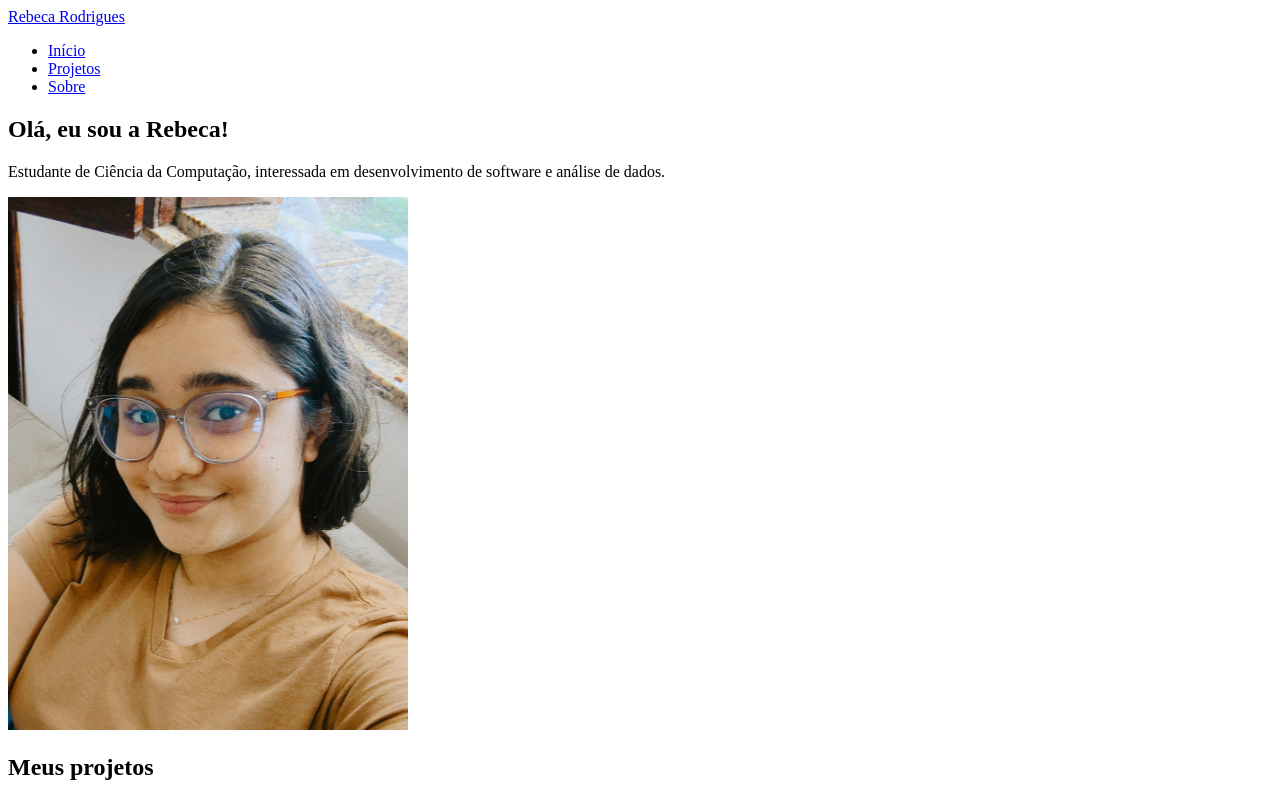
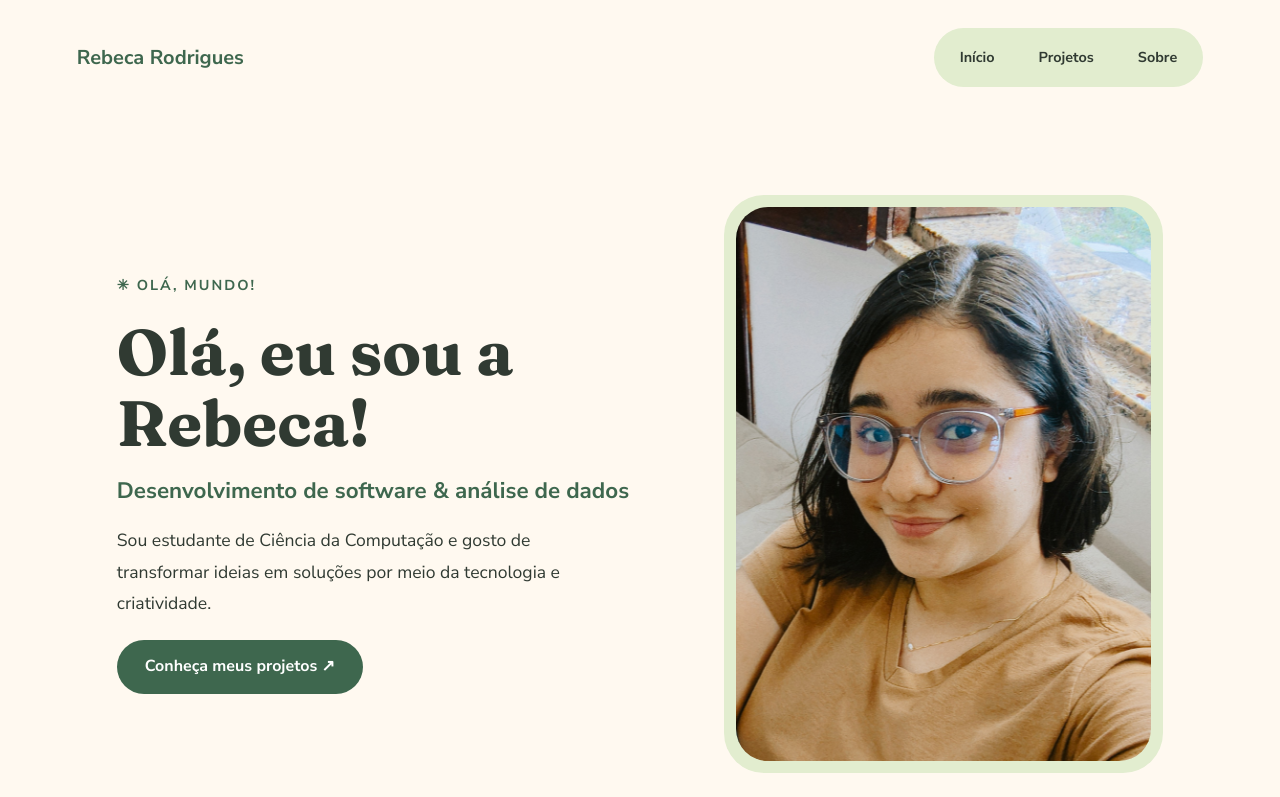
Before and after one commit to rrodriguess20/portfolio, a plain HTML site: page index.html in a window 1280 px wide. Shown: the top 797 px of the page. Drawn offline with Linux system fonts and the light colour scheme.

Commit message:
Atualização CSS e array de projetos

```diff
--- a/css/style.css
+++ b/css/style.css
@@ -0,0 +1,244 @@
+
+/* Importação das fontes */
+@import url('https://fonts.googleapis.com/css2?family=Fraunces:wght@400;500;600;700&family=Nunito+Sans:wght@400;500;600;700&display=swap');
+
+/* Identidade visual */
+:root {
+  --color-background: #FFF9F0;
+  --color-surface: #E2EDCF;
+  --color-matcha: #A3BC8C;
+  --color-primary: #3E674E;
+  --color-text: #303A32;
+
+  --font-title: 'Fraunces', Georgia, serif;
+  --font-body: 'Nunito Sans', sans-serif;
+}
+
+/* Reset básico */
+* {
+  margin: 0;
+  padding: 0;
+  box-sizing: border-box;
+}
+
+html {
+  scroll-behavior: smooth;
+}
+
+body {
+  background-color: var(--color-background);
+  color: var(--color-text);
+  font-family: var(--font-body);
+  line-height: 1.6;
+}
+
+h1, h2, h3 {
+  font-family: var(--font-title);
+  line-height: 1.2;
+}
+
+a {
+  color: inherit;
+  text-decoration: none;
+}
+
+img {
+  max-width: 100%;
+  height: auto;
+}
+
+
+/* Cabeçalho */
+header {
+  width: 100%;
+  padding: 28px 6%;
+}
+
+nav {
+  max-width: 1200px;
+  margin: 0 auto;
+
+  display: flex;
+  justify-content: space-between;
+  align-items: center;
+  gap: 24px;
+}
+
+nav > a {
+  color: var(--color-primary);
+  font-weight: 800;
+  font-size: 1.25rem;
+}
+
+nav ul {
+  display: flex;
+  align-items: center;
+  gap: 8px;
+
+  list-style: none;
+  padding: 8px;
+
+  background-color: var(--color-surface);
+  border-radius: 50px;
+}
+
+nav ul a {
+  display: inline-block;
+  padding: 10px 18px;
+  border-radius: 50px;
+
+  font-size: 0.9rem;
+  font-weight: 700;
+
+  transition: background-color 0.2s ease;
+}
+
+nav ul a:hover,
+nav ul a:focus-visible {
+  background-color: var(--color-matcha);
+}
+
+@media (max-width: 650px) {
+  nav {
+    flex-direction: column;
+    gap: 16px;
+  }
+
+  nav ul {
+    flex-wrap: wrap;
+    justify-content: center;
+  }
+}
+
+
+/* Hero Section */
+
+.hero {
+  max-width: 1200px;
+  margin: 0 auto;
+  padding: 80px 6%;
+
+  display: grid;
+  grid-template-columns: 1.2fr 1fr;
+  align-items: center;
+  gap: 80px;
+}
+
+.hero-content {
+  display: flex;
+  flex-direction: column;
+  align-items: flex-start;
+  gap: 20px;
+}
+
+.hero-greeting {
+  color: var(--color-primary);
+  font-weight: 800;
+  font-size: 0.9rem;
+  letter-spacing: 2px;
+}
+
+.hero h1 {
+  font-size: clamp(2.5rem, 5vw, 4.5rem);
+  line-height: 1.1;
+}
+
+.hero h2 {
+  color: var(--color-primary);
+  font-family: var(--font-body);
+  font-size: 1.4rem;
+  font-weight: 700;
+}
+
+.hero p {
+  max-width: 500px;
+  font-size: 1.1rem;
+  line-height: 1.8;
+}
+
+.hero-button {
+  display: inline-block;
+  padding: 14px 28px;
+
+  background-color: var(--color-primary);
+  color: white;
+
+  border-radius: 50px;
+  font-weight: 700;
+
+  transition: background-color 0.2s ease,
+              transform 0.2s ease;
+}
+
+.hero-button:hover {
+  background-color: #294D36;
+  transform: translateY(-3px);
+}
+
+.hero-image {
+  background-color: var(--color-surface);
+  border-radius: 40px;
+  padding: 12px;
+}
+
+.hero-image img {
+  display: block;
+  width: 100%;
+  aspect-ratio: 3 / 4;
+  object-fit: cover;
+  object-position: center 35%;
+  border-radius: 32px;
+}
+
+/* Responsividade da Hero */
+
+@media (max-width: 768px) {
+  .hero {
+    grid-template-columns: 1fr;
+    padding: 40px 6%;
+    gap: 40px;
+  }
+
+  .hero-content {
+    align-items: center;
+    text-align: center;
+  }
+
+  .hero h1 {
+    font-size: 2.5rem;
+  }
+
+  .hero h2 {
+    font-size: 1.2rem;
+  }
+
+  .hero p {
+    font-size: 1rem;
+  }
+
+  .hero-image {
+    width: 100%;
+    max-width: 350px;
+    margin: 0 auto;
+  }
+}
+
+.container {
+  width: 100%;
+  max-width: 1200px;
+  margin-inline: auto;
+  padding-inline: 6%;
+}
+
+#projetos,
+#sobre {
+  padding-top: 80px;
+  padding-bottom: 80px;
+}
+
+#projetos h2,
+#sobre h2 {
+  color: var(--color-primary);
+  font-size: clamp(2rem, 4vw, 3rem);
+  margin-bottom: 32px;
+}
--- a/index.html
+++ b/index.html
@@ -24,27 +24,48 @@
   </header>
 
   <main>
-    <section id="inicio">
+
+<section id="inicio" class="hero">
+  <div class="hero-content">
+
+    <span class="hero-greeting">
+      ✳ OLÁ, MUNDO!
+    </span>
+
     <h1>Olá, eu sou a Rebeca!</h1>
 
+    <h2>
+      Desenvolvimento de software &
+      análise de dados
+    </h2>
+
     <p>
-        Estudante de Ciência da Computação,
-        interessada em desenvolvimento de software
-        e análise de dados.
+      Sou estudante de Ciência da Computação
+      e gosto de transformar ideias em soluções
+      por meio da tecnologia e criatividade.
     </p>
 
+    <a href="#projetos" class="hero-button">
+      Conheça meus projetos ↗
+    </a>
+
+  </div>
+
+  <div class="hero-image">
     <img
       src="assets/images/portrait.jpeg"
       alt="Retrato de Rebeca Rodrigues sorrindo"
-        width="400"
+      width="480"
+      height="620"
     >
+  </div>
 </section>
 
-    <section id="projetos">
+      <section id="projetos" class="container">
         <h2>Meus projetos</h2>
       </section>
 
-    <section id="sobre">
+      <section id="sobre" class="container">
         <h2>Sobre mim</h2>
       </section>
   </main>
--- a/js/main.js
+++ b/js/main.js
@@ -0,0 +1,14 @@
+const projetos = [
+  {
+    nome: "Lua",
+    categoria: "Desenvolvimento",
+    descricao: "Aplicativo de monitoramento do ciclo menstrual focado em privacidade.",
+    tecnologias: ["Flutter", "Dart", "SQLite"]
+  },
+  {
+    nome: "RU Express",
+    categoria: "Desenvolvimento",
+    descricao: "Sistema de reservas de refeições universitárias.",
+    tecnologias: ["Engenharia de Software", "UX"]
+  }
+];
```
Lines whose indentation alone changed are shown as unchanged.
